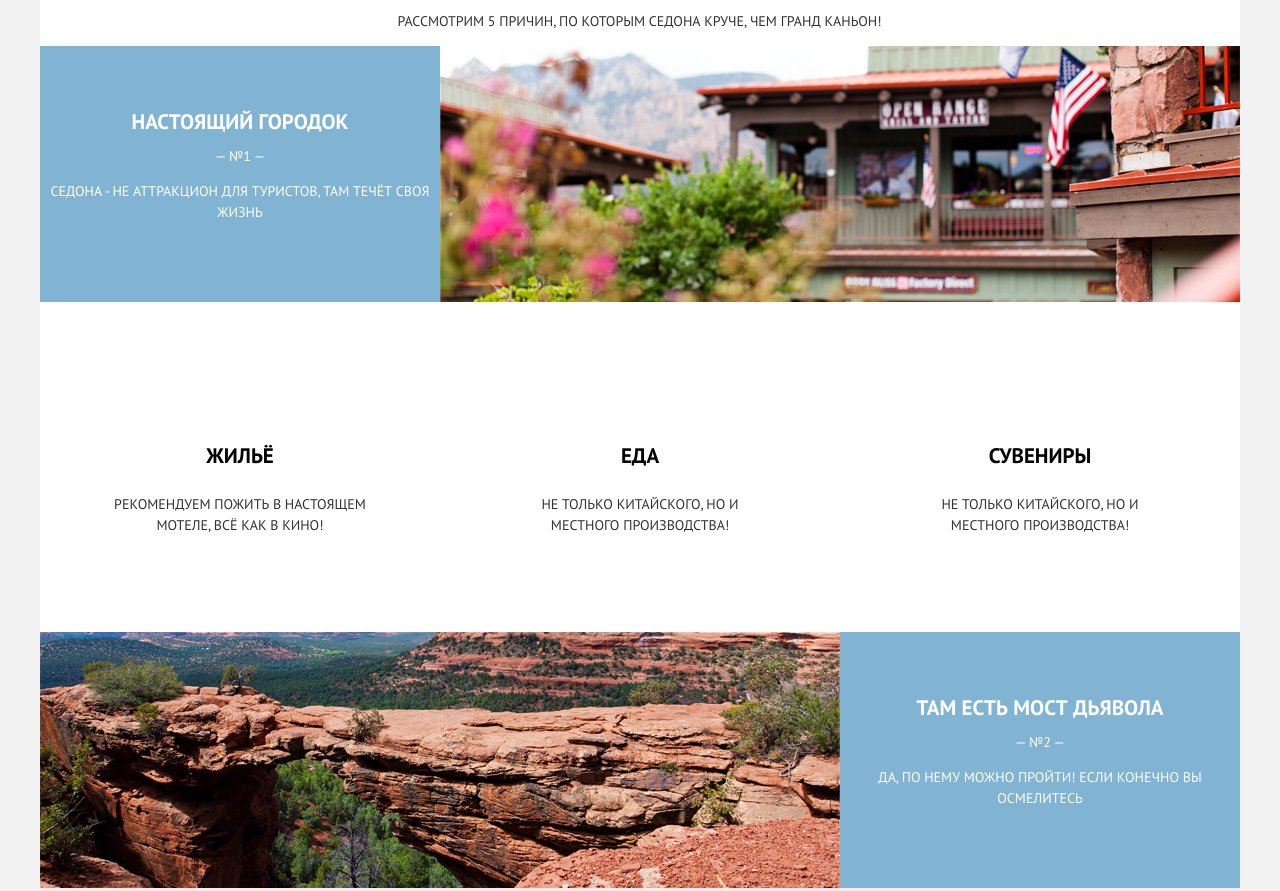
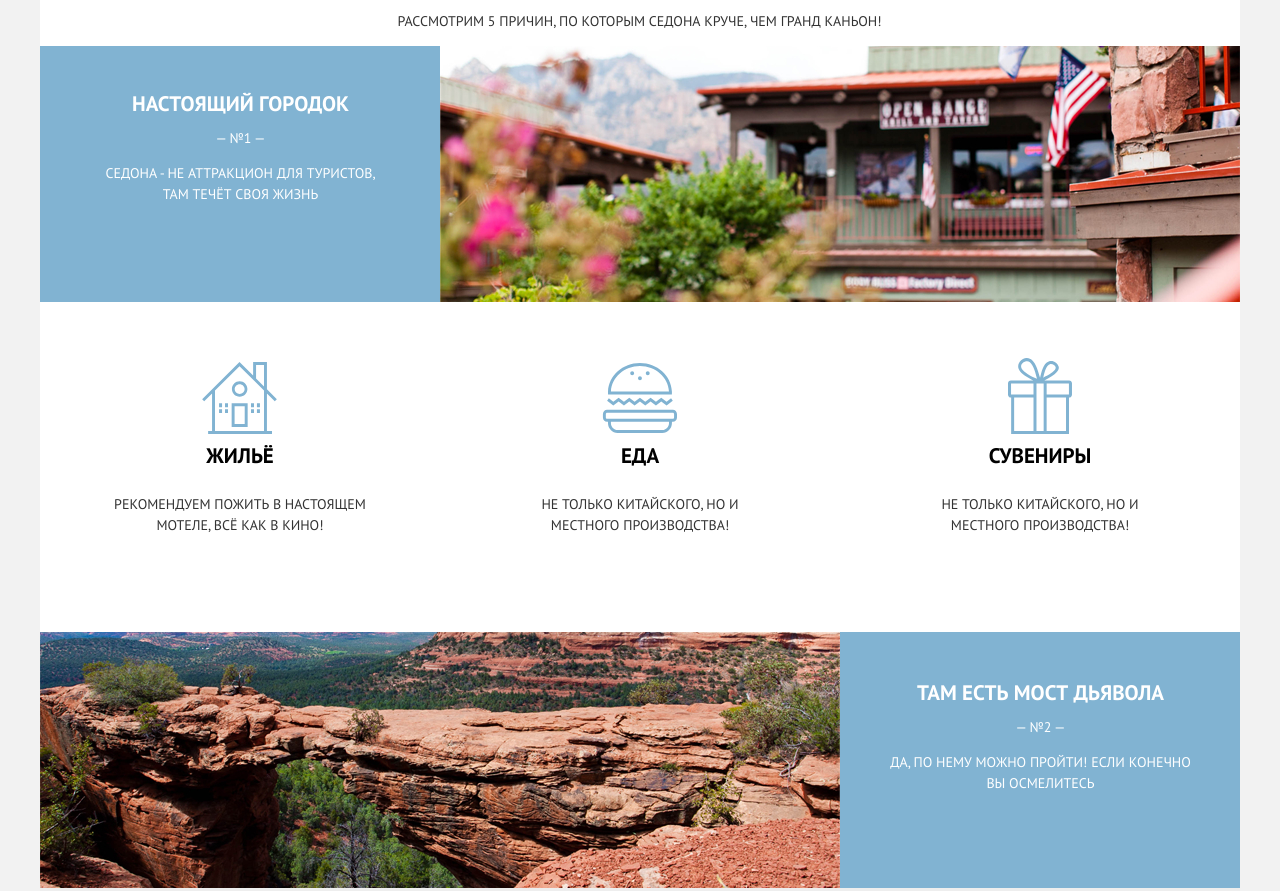
Before and after one commit to Svetlana-Saloa/1725199-sedona-30, a plain HTML site: page index.html in a window 1280 px wide. Shown: the part 682-1573 px from the top of the page. Drawn offline with Linux system fonts and the light colour scheme.

Commit message:
стилизация

```diff
--- a/css/style.css
+++ b/css/style.css
@@ -62,7 +62,7 @@
   justify-content: center;
   width: 1200px;
   padding: 0;
- margin: 0 auto;
+  margin: 0 auto;
 }
 
 .page-catalog {
@@ -107,6 +107,7 @@ img {
 .main-navigation {
   line-height: 26px;
   font-weight: bold;
+  position: relative;
  }
 
 .main-header-logo {
@@ -121,6 +122,7 @@ img {
 .main-site-navigation {
   list-style: none;
   display: flex;
+  flex-wrap: wrap;
   padding: 15px 72px;
   margin: 0px;
 }
@@ -129,13 +131,15 @@ img {
   width: 228px;
 }
 
-.nav2 {
-  margin: auto;
+.main-site-navigation li:nth-child(2) {
+  margin-right: auto;
 }
-.nav3 {
+
+.main-site-navigation li:nth-child(3) {
   text-align: right;
 }
-.nav4 {
+
+.main-site-navigation li:nth-child(4) {
   text-align: right;
 }
 
@@ -168,13 +172,15 @@ img {
   width: 1200px;
   height: 500px;
 }
+
 .welcome  .welcome-to-sedona {
   position: absolute;
-  top: 130px;
+  top: 133px;
   left: 50%;
+  width: 457px;
+  height: 351px;
   transform: translateX(-50%);
 }
-
 
  /*Main-Content*/
 
@@ -245,7 +251,11 @@ img {
 
 .text1{
   width: 400px;
+  min-height: 256px;
   align-self: center;
+  padding-top: 47px;
+  padding-left: 52px;
+  padding-right: 51px;
 }
 
 .foto-sedona  {
@@ -260,8 +270,12 @@ img {
 
 .text2 {
   width: 400px;
+  min-height: 256px;
   align-self: center;
   order: 1;
+  padding-top: 50px;
+  padding-left: 50px;
+  padding-right: 49px;
 }
 
 .foto-bridge {
@@ -273,6 +287,7 @@ img {
 .service-item {
   text-align: center;
 }
+
 
 .service-list {
   list-style: none;
@@ -307,6 +322,44 @@ img {
 }
 .service-title h3 {
   margin: 0 0px;
+}
+.service-list {
+  position: relative;
+}
+.icon1::before{
+  position: absolute;
+  content: "";
+  width: 75px;
+  height: 72px;
+  background-image: url("../img/icon-home.svg");
+  background-repeat: no-repeat;
+  background-position: 0 0;
+  top: 60px;
+  left: 162px;
+}
+
+.icon2::before{
+  position: absolute;
+  content: "";
+  width: 75px;
+  height: 70px;
+  background-image: url("../img/icon-food.svg");
+  background-repeat: no-repeat;
+  background-position: 0 0;
+  top: 61px;
+  left: 562px;
+}
+
+.icon3::before{
+  position: absolute;
+  content: "";
+  width: 64px;
+  height: 77px;
+  background-image: url("../img/icon-present.svg");
+  background-repeat: no-repeat;
+  background-position: 0 0;
+  top: 55px;
+  left: 968px;
 }
 
 .reasons-item-lead-gray {
@@ -469,6 +522,7 @@ img {
 }
 
 /*Map*/
+
 /*------*/
 
 /*Footer*/
--- a/index.html
+++ b/index.html
@@ -14,12 +14,13 @@
 
  </head>
 
-<body class="page-body container">
+<body class="page-body">
 
+<div class="container">
 
   <header class="main-header">
     <nav class="main-navigation">
-      <a class="main-header-logo" href="index.html">
+      <a class="main-header-logo">
         <img src="img/logo.svg" width="138" height="70" alt="Логотип Седона">
       </a>
         <ul class="main-site-navigation">
@@ -52,15 +53,15 @@
           </div>
             <img class="foto-sedona" src="img/town.jpg" width="800" height="256" alt="фото городка Cедона">
             <ul class="service-list">
-              <li class="service-item">
+              <li class="service-item icon1">
               <h4 class="service-title">Жильё</h4>
               <p class="service-lead">Рекомендуем пожить в настоящем мотеле, всё как в кино!</p>
               </li>
-              <li class="service-item">
+              <li class="service-item icon2">
               <h4 class="service-title">Еда</h4>
               <p class="service-lead">Не только китайского, но и местного производства!</p>
               </li>
-              <li class="service-item">
+              <li class="service-item icon3">
               <h4 class="service-title">Сувениры</h4>
               <p class="service-lead">Не только китайского, но и местного производства!</p>
               </li>
@@ -128,7 +129,7 @@
 
     <section class="main-map">
       <h2>Как нас найти?</h2>
-      <!--Здесь будет карта-->
+      <img src="img/map.png" alt="карта штата" width="1200" height="594">
     </section>
   </main>
 
@@ -164,6 +165,7 @@
 
   </footer>
 
+</div>
 
 </body>
 </html>
```
Also changed, not shown: blank.html (+6 -1 lines), catalog.html (+5 -1 lines).
